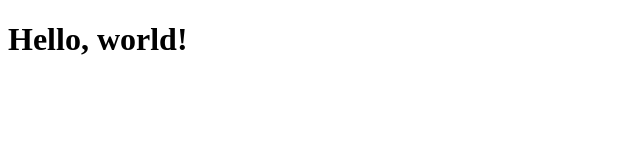
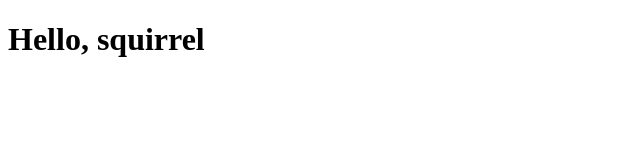
Before and after one commit to brown-rox20/Codingdemo, a plain HTML site: page index.html in a window 1280 px wide. Shown: the full height of the page, 0-640 px from the left. Drawn offline with Linux system fonts and the light colour scheme.

Commit message:
Adds a header to index.html

```diff
--- a/index.html
+++ b/index.html
@@ -7,6 +7,6 @@
   <meta name="description" content="" />
 </head>
 <body>
-  <h1>Hello, world!</h1>
+  <h1>Hello, squirrel</h1>
 </body>
 </html>
```
